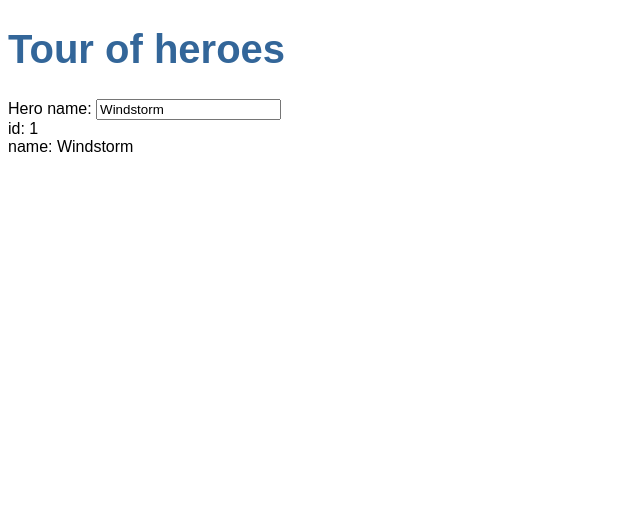
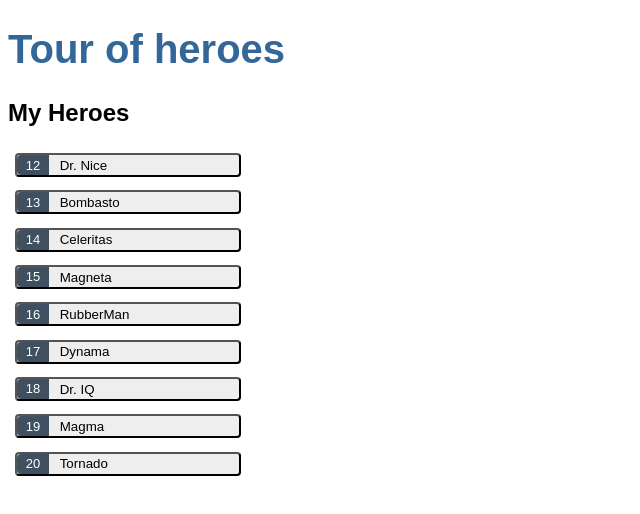
Before and after one commit to SlothSan/angular-tour-of-heroes, an Angular app: page / in a window 1280 px wide. Shown: the top 514 px of the page, without its empty margins (0-640 px from the left). Built offline with nearby package versions, Linux system fonts and the light colour scheme.

Commit message:
Completed tutorial 4

```diff
--- a/src/app/heroes/heroes.component.css
+++ b/src/app/heroes/heroes.component.css
@@ -0,0 +1,66 @@
+/* HeroesComponent's private CSS styles */
+.heroes {
+  margin: 0 0 2em 0;
+  list-style-type: none;
+  padding: 0;
+  width: 15em;
+}
+
+.heroes li {
+  display: flex;
+}
+
+.heroes button {
+  flex: 1;
+  cursor: pointer;
+  position: relative;
+  left: 0;
+  background-color: #eee;
+  margin: 0.5em;
+  padding: 0;
+  border-radius: 4px;
+  display: flex;
+  align-items: stretch;
+  height: 1.8em;
+}
+
+.heroes button:hover {
+  color: #2c3a41;
+  background-color: #e6e6e6;
+  left: 0.1em;
+}
+
+.heroes button:active {
+  background-color: #525252;
+  color: #fafafa;
+}
+
+.heroes button.selected {
+  background-color: black;
+  color: white;
+}
+
+.heroes button.selected:hover {
+  background-color: #505050;
+  color: white;
+}
+
+.heroes button.selected:active {
+  background-color: black;
+  color: white;
+}
+
+.heroes .badge {
+  display: inline-block;
+  font-size: small;
+  color: white;
+  padding: 0.8em 0.7em 0 0.7em;
+  background-color: #405061;
+  line-height: 0em;
+  margin-right: 0.8em;
+  border-radius: 4px 0 0 4px;
+}
+
+.heroes .name {
+  align-self: center;
+}
--- a/src/app/heroes/heroes.component.html
+++ b/src/app/heroes/heroes.component.html
@@ -1,6 +1,21 @@
-<div>
-  <label for="name">Hero name: </label>
-  <input id="name" [(ngModel)]="hero.name" placeholder="name">
+<h2>My Heroes</h2>
+<ul class="heroes">
+  <li *ngFor="let hero of heroes">
+    <button
+      [class.selected]="hero === selectedHero"
+      type="button"
+      (click)="onSelect(hero)"
+    >
+      <span class="badge">{{ hero.id }}</span>
+      <span class="name">{{ hero.name }}</span>
+    </button>
+  </li>
+</ul>
+<div *ngIf="selectedHero">
+  <h2>{{ selectedHero.name | uppercase }} Details</h2>
+  <div>id: {{ selectedHero.id }}</div>
+  <div>
+    <label for="hero-name">Hero name: </label>
+    <input id="hero-name" [(ngModel)]="selectedHero.name" placeholder="name" />
+  </div>
 </div>
-<div><span>id: </span>{{hero.id}}</div>
-<div><span>name: </span>{{hero.name}}</div>
--- a/src/app/heroes/heroes.component.ts
+++ b/src/app/heroes/heroes.component.ts
@@ -1,20 +1,21 @@
-import { Component } from '@angular/core';
-import { HEROES } from "../mock-heroes";
+import { Component, OnInit } from '@angular/core';
+import { HEROES } from '../mock-heroes';
 import { Hero } from '../hero';
+
 @Component({
   selector: 'app-heroes',
   templateUrl: './heroes.component.html',
-  styleUrls: ['./heroes.component.css']
+  styleUrls: ['./heroes.component.css'],
 })
-export class HeroesComponent {
-  hero: Hero = {
-    id: 1,
-    name: 'Windstorm'
-  };
+export class HeroesComponent implements OnInit {
+  heroes = HEROES;
 
-  constructor() { }
+  constructor() {}
 
-  ngOnInit(): void {
+  ngOnInit(): void {}
 
+  selectedHero?: Hero;
+  onSelect(hero: Hero): void {
+    this.selectedHero = hero;
   }
 }
```
